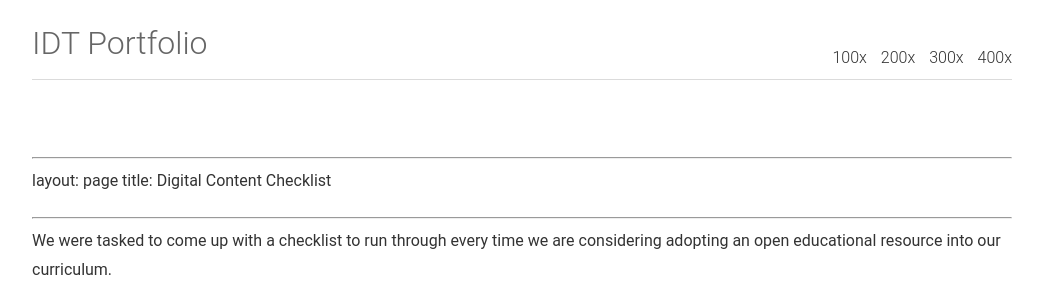
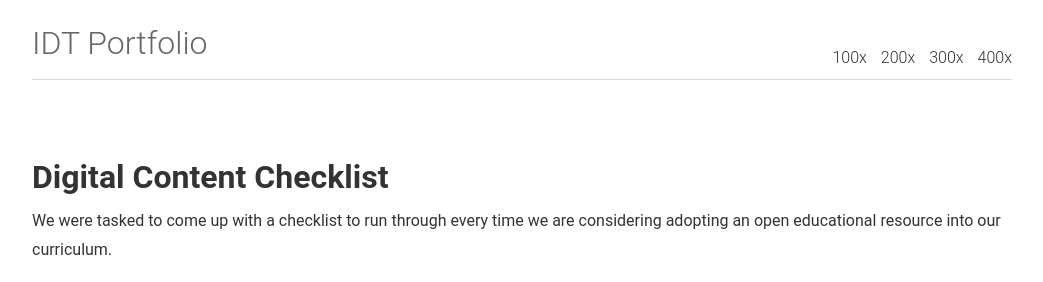
Before and after one commit to caitlinmeyer/idt-portfolio, a Jekyll site: the page built from 300x/content-checklist.md, in a window 1280 px wide, cut to the strip 0-282 px from the top of the page. Shown: the whole strip, without its empty margins (118-1161 px from the left). Built offline with Jekyll 4.4.1, drawn with Linux system fonts in a browser that asks for light colours; our own code applies the rules of GitHub Pages for plain Markdown files.

Commit message:
Update content-checklist.md

```diff
--- a/300x/content-checklist.md
+++ b/300x/content-checklist.md
@@ -1,8 +1,8 @@
- ---
+---
 layout: page
 title: Digital Content Checklist
 
 ---
 We were tasked to come up with a checklist to run through every time we are considering adopting an open educational resource into our curriculum.<BR>
 
-<iframe src="https://docs.google.com/document/d/e/2PACX-1vQ6Y8aPJvIkSUErZEoPn2AaZFcQfZgnwKr-RDsktF5grnB6cf6EjD48sA85XhK54WG2FPmr3NnzW8tl/pub?embedded=true"></iframe>
+<iframe src="https://docs.google.com/document/d/e/2PACX-1vQ6Y8aPJvIkSUErZEoPn2AaZFcQfZgnwKr-RDsktF5grnB6cf6EjD48sA85XhK54WG2FPmr3NnzW8tl/pub?embedded=true" width="75%"></iframe>
```
